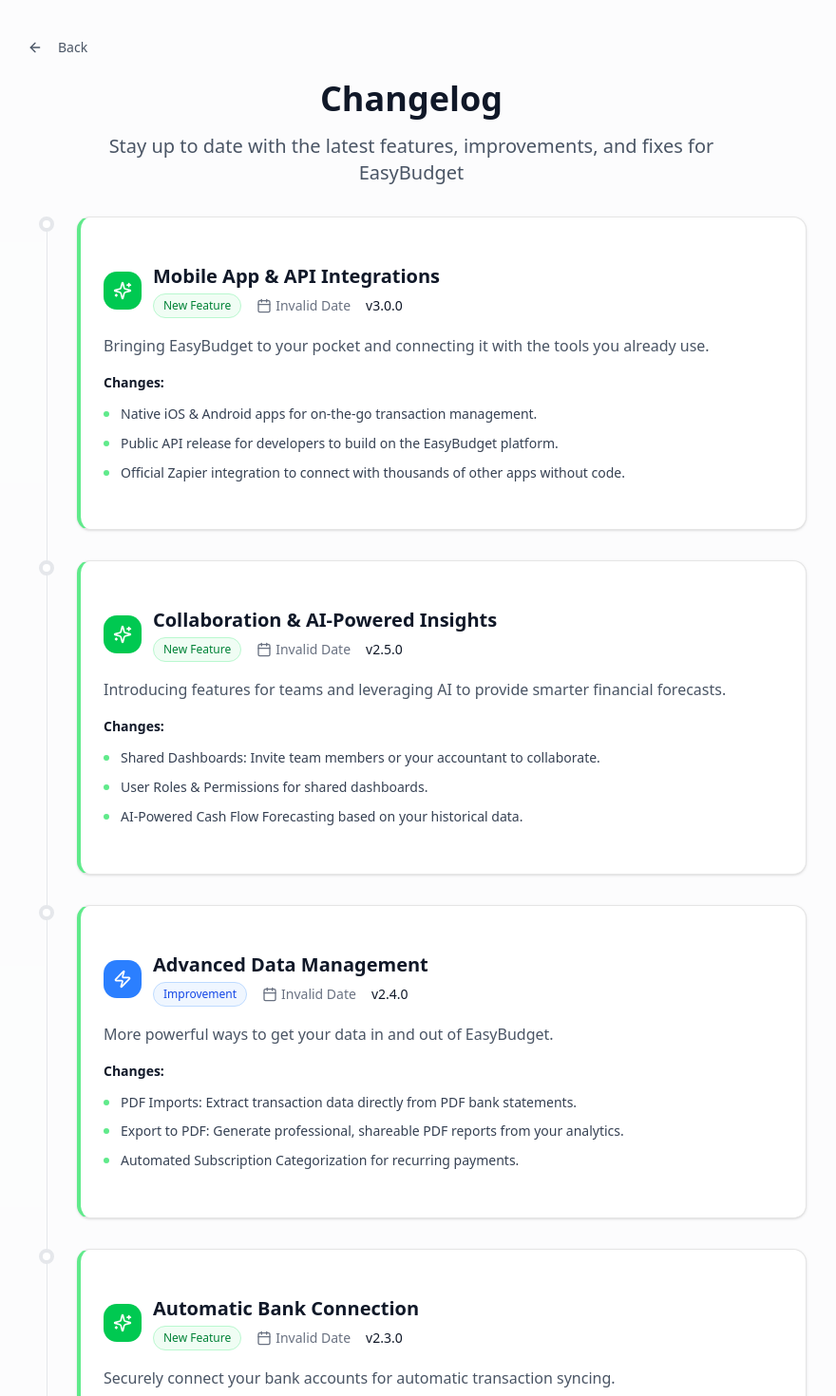
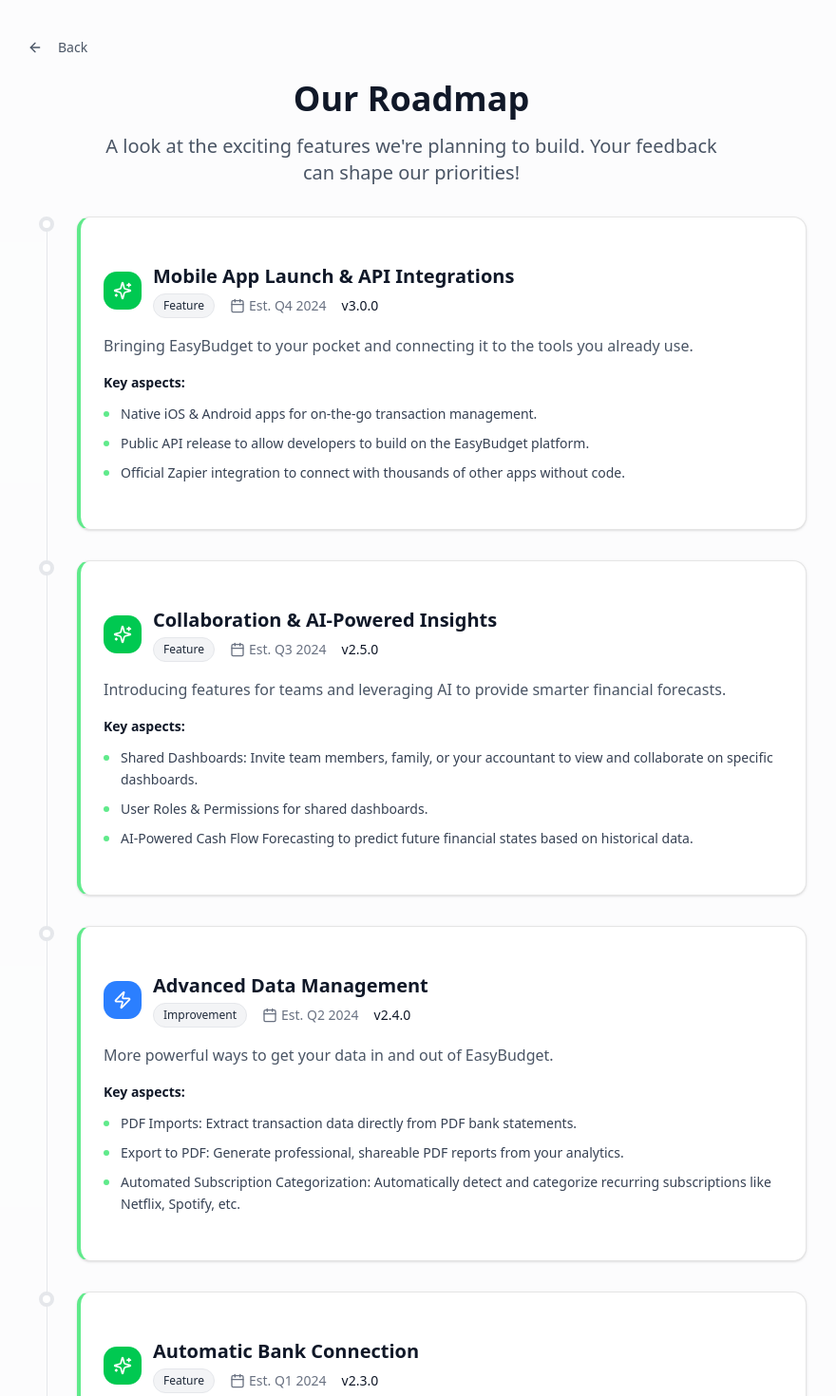
Before and after one commit to mttspss/easybudget, a Next.js app: page /changelog in a window 1280 px wide. Shown: the top 1470 px of the page at 95% size, without its empty margins (207-1087 px from the left). Built offline with nearby package versions, Linux system fonts and the light colour scheme; no server answers.

Commit message:
feat(changelog): update changelog to roadmap and fix balance percentage

```diff
--- a/src/app/changelog/page.tsx
+++ b/src/app/changelog/page.tsx
@@ -5,58 +5,35 @@ import { Button } from "@/components/ui/button"
 import {
   ArrowLeft,
   Calendar,
+  Sparkles,
+  Zap,
   Code,
-  Sparkles,
-  Bug,
-  BarChart3,
-  Shield,
-  Zap,
-  Smartphone,
-  Users,
-  Recycle,
-  Banknote
+  BarChart3
 } from "lucide-react"
 import { useRouter } from "next/navigation"
-import {
-  DropdownMenu,
-  DropdownMenuContent,
-  DropdownMenuItem,
-  DropdownMenuLabel,
-  DropdownMenuSeparator,
-  DropdownMenuTrigger,
-} from "@/components/ui/dropdown-menu"
-import { Avatar, AvatarFallback, AvatarImage } from "@/components/ui/avatar"
+import { Metadata } from 'next'
 
 interface ChangelogEntry {
-  version: string
-  date: string
-  type: 'feature' | 'improvement' | 'bugfix' | 'security'
-  title: string
-  description: string
-  changes: string[]
-}
-
-const roadmapData: {
   version: string
   date: string
   type: 'feature' | 'improvement'
   title: string
   description: string
   changes: string[]
-  icon: React.ElementType
-}[] = [
+}
+
+const futureChangelogData: ChangelogEntry[] = [
   {
     version: "3.0.0",
     date: "Est. Q4 2024",
     type: "feature",
-    title: "Mobile App & API Integrations",
-    description: "Bringing EasyBudget to your pocket and connecting it with the tools you already use.",
+    title: "Mobile App Launch & API Integrations",
+    description: "Bringing EasyBudget to your pocket and connecting it to the tools you already use.",
     changes: [
       "Native iOS & Android apps for on-the-go transaction management.",
-      "Public API release for developers to build on the EasyBudget platform.",
+      "Public API release to allow developers to build on the EasyBudget platform.",
       "Official Zapier integration to connect with thousands of other apps without code."
-    ],
-    icon: Smartphone
+    ]
   },
   {
     version: "2.5.0",
@@ -65,11 +42,10 @@ const roadmapData: {
     title: "Collaboration & AI-Powered Insights",
     description: "Introducing features for teams and leveraging AI to provide smarter financial forecasts.",
     changes: [
-      "Shared Dashboards: Invite team members or your accountant to collaborate.",
+      "Shared Dashboards: Invite team members, family, or your accountant to view and collaborate on specific dashboards.",
       "User Roles & Permissions for shared dashboards.",
-      "AI-Powered Cash Flow Forecasting based on your historical data."
-    ],
-    icon: Users
+      "AI-Powered Cash Flow Forecasting to predict future financial states based on historical data."
+    ]
   },
   {
     version: "2.4.0",
@@ -80,22 +56,20 @@ const roadmapData: {
     changes: [
       "PDF Imports: Extract transaction data directly from PDF bank statements.",
       "Export to PDF: Generate professional, shareable PDF reports from your analytics.",
-      "Automated Subscription Categorization for recurring payments."
-    ],
-    icon: Recycle
+      "Automated Subscription Categorization: Automatically detect and categorize recurring subscriptions like Netflix, Spotify, etc."
+    ]
   },
   {
     version: "2.3.0",
     date: "Est. Q1 2024",
     type: "feature",
     title: "Automatic Bank Connection",
-    description: "Securely connect your bank accounts for automatic transaction syncing.",
+    description: "Securely connect your bank accounts for automatic transaction syncing, eliminating the need for manual CSV imports.",
     changes: [
       "Direct bank integration for real-time data synchronization.",
       "Support for thousands of financial institutions worldwide.",
-      "End-to-end encryption to ensure your data remains secure."
-    ],
-    icon: Banknote
+      "End-to-end encryption to ensure your financial data remains secure."
+    ]
   },
 ]
 
@@ -103,36 +77,19 @@ const typeConfig = {
   feature: {
     icon: Sparkles,
     color: "bg-green-500",
-    bgColor: "bg-green-50",
-    borderColor: "border-green-200",
-    textColor: "text-green-700",
     label: "New Feature"
   },
   improvement: {
     icon: Zap,
     color: "bg-blue-500",
-    bgColor: "bg-blue-50",
-    borderColor: "border-blue-200",
-    textColor: "text-blue-700",
     label: "Improvement"
   },
-  bugfix: {
-    icon: Bug,
-    color: "bg-orange-500",
-    bgColor: "bg-orange-50",
-    borderColor: "border-orange-200",
-    textColor: "text-orange-700",
-    label: "Bug Fix"
-  },
-  security: {
-    icon: Shield,
-    color: "bg-red-500",
-    bgColor: "bg-red-50",
-    borderColor: "border-red-200",
-    textColor: "text-red-700",
-    label: "Security"
-  }
 }
+
+export const metadata: Metadata = {
+  title: 'Changelog | easybudget.ing',
+  description: 'See the latest updates, new features, and improvements for easybudget.ing. Stay up-to-date with our progress.',
+};
 
 export default function ChangelogPage() {
   const router = useRouter()
@@ -141,7 +98,6 @@ export default function ChangelogPage() {
     <div className="min-h-screen bg-gray-50/50">
       <div className="max-w-4xl mx-auto px-4 sm:px-6 lg:px-8 py-8">
 
-        {/* Header */}
         <div className="mb-8">
           <Button
             variant="ghost"
@@ -154,34 +110,29 @@ export default function ChangelogPage() {
 
           <div className="text-center">
             <h1 className="text-4xl font-bold text-gray-900 mb-4">
-              Changelog
+              Our Roadmap
             </h1>
             <p className="text-xl text-gray-600 max-w-2xl mx-auto">
-              Stay up to date with the latest features, improvements, and fixes for EasyBudget
+              A look at the exciting features we&apos;re planning to build. Your feedback can shape our priorities!
             </p>
           </div>
         </div>
 
-        {/* Timeline */}
         <div className="relative">
-          {/* Timeline line */}
           <div className="absolute left-8 top-0 bottom-0 w-px bg-gray-200"></div>
 
           <div className="space-y-8">
-            {roadmapData.map((entry, index) => {
+            {futureChangelogData.map((entry, index) => {
               const config = typeConfig[entry.type]
               const IconComponent = config.icon
 
               return (
                 <div key={index} className="relative">
-                  {/* Timeline dot */}
                   <div className="absolute left-6 w-4 h-4 rounded-full bg-white border-4 border-gray-200 z-10"></div>
 
-                  {/* Content card */}
                   <div className="ml-16">
                     <Card className="bg-white shadow-sm border-l-4" style={{ borderLeftColor: '#60ea8b' }}>
                       <CardContent className="p-6">
-                        {/* Header */}
                         <div className="flex items-start justify-between mb-4">
                           <div className="flex items-center gap-3">
                             <div className={`w-10 h-10 rounded-xl ${config.color} flex items-center justify-center`}>
@@ -192,16 +143,12 @@ export default function ChangelogPage() {
                                 {entry.title}
                               </h3>
                               <div className="flex items-center gap-4 mt-1">
-                                <span className={`inline-flex items-center px-2.5 py-1 rounded-full text-xs font-medium ${config.bgColor} ${config.textColor} ${config.borderColor} border`}>
-                                  {config.label}
+                                <span className={`inline-flex items-center px-2.5 py-1 rounded-full text-xs font-medium bg-gray-100 text-gray-800 border border-gray-200`}>
+                                  {entry.type === 'feature' ? 'Feature' : 'Improvement'}
                                 </span>
                                 <div className="flex items-center gap-1 text-sm text-gray-500">
                                   <Calendar className="h-4 w-4" />
-                                  {new Date(entry.date).toLocaleDateString('en-US', {
-                                    year: 'numeric',
-                                    month: 'long',
-                                    day: 'numeric'
-                                  })}
+                                  {entry.date}
                                 </div>
                                 <span className="text-sm font-medium text-gray-900">
                                   v{entry.version}
@@ -211,14 +158,12 @@ export default function ChangelogPage() {
                           </div>
                         </div>
 
-                        {/* Description */}
                         <p className="text-gray-600 mb-4 leading-relaxed">
                           {entry.description}
                         </p>
 
-                        {/* Changes list */}
                         <div>
-                          <h4 className="text-sm font-semibold text-gray-900 mb-3">Changes:</h4>
+                          <h4 className="text-sm font-semibold text-gray-900 mb-3">Key aspects:</h4>
                           <ul className="space-y-2">
                             {entry.changes.map((change, changeIndex) => (
                               <li key={changeIndex} className="flex items-start gap-3">
@@ -239,13 +184,12 @@ export default function ChangelogPage() {
           </div>
         </div>
 
-        {/* Footer CTA */}
         <div className="mt-12 text-center bg-white rounded-xl p-8 border border-gray-200 shadow-sm">
           <h3 className="text-2xl font-bold text-gray-900 mb-2">
-            Stay Updated
+            Have an Idea?
           </h3>
           <p className="text-gray-600 mb-6">
-            Follow our development journey and be the first to know about new features
+            Help shape the future of EasyBudget by sharing your feedback and feature requests.
           </p>
           <div className="flex flex-col sm:flex-row gap-3 justify-center">
             <Button
--- a/src/app/dashboard/page.tsx
+++ b/src/app/dashboard/page.tsx
@@ -230,11 +230,11 @@ export default function Dashboard() {
         .filter(t => new Date(t.date) <= lastMonthEnd)
         .reduce((sum, t) => sum + (t.type === 'income' ? Number(t.amount) : -Number(t.amount)), 0)
 
-      let balanceChange = 0;
-      if (lastMonthBalance !== 0) {
-        balanceChange = ((totalBalance - lastMonthBalance) / Math.abs(lastMonthBalance)) * 100;
+      let balanceChange = 0
+      if (Math.abs(lastMonthBalance) > 0) {
+        balanceChange = ((totalBalance - lastMonthBalance) / Math.abs(lastMonthBalance)) * 100
       } else if (totalBalance !== 0) {
-        balanceChange = 100; // From 0 to any non-zero value is a 100% change
+        balanceChange = totalBalance > 0 ? 100 : -100
       }
 
       // Cap percentage changes to reasonable values (-200% to +200%)
@@ -419,7 +419,7 @@ export default function Dashboard() {
       change: stats?.balanceChange || 0,
       changeType: (stats?.balanceChange || 0) >= 0 ? "increase" : "decrease",
       icon: Wallet,
-      color: "text-blue-500"
+      color: "bg-blue-500"
     },
     {
       title: "Monthly Income",
@@ -478,7 +478,8 @@ export default function Dashboard() {
                     <p className={`text-xs ${
                         stat.change >= 0 ? 'text-green-600' : 'text-red-600'
                             }`}>
-                      {stat.change >= 0 ? '+' : ''}{stat.change.toFixed(1)}% from last month
+                      <span className="mr-1">{stat.changeType === 'increase' ? '↗' : '↘'}</span>
+                      {Math.abs(stat.change).toFixed(1)}% from last month
                     </p>
                       </CardContent>
                     </Card>
```
Also changed, not shown: src/components/changelog-content.tsx (+24 -15 lines).
